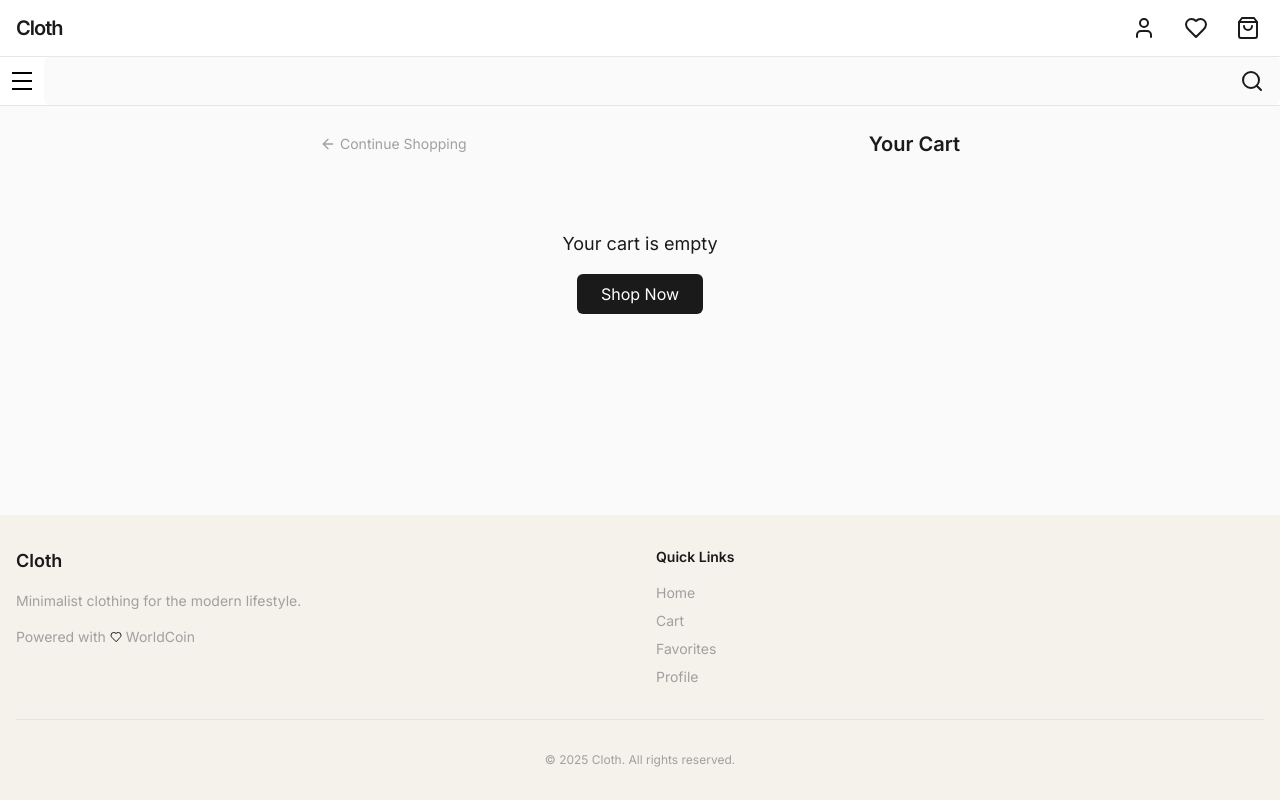
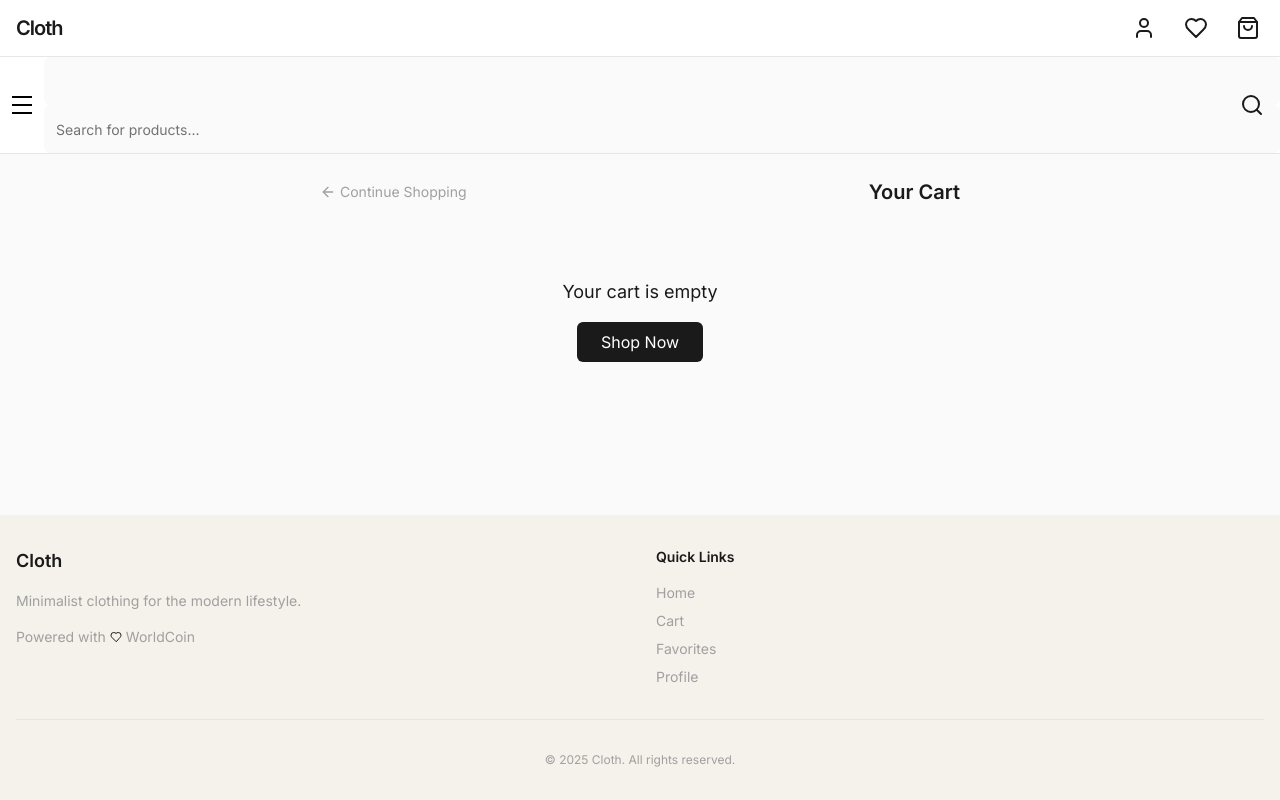
Before and after one commit to CLOTH-WLD/cloth-frontend, a React (Vite) app: page /cart in a window 1280 px wide. Built offline with nearby package versions, Linux system fonts and the light colour scheme.

Commit message:
Add search placeholder
Add a search placeholder to the navbar.

```diff
--- a/src/components/Navbar.tsx
+++ b/src/components/Navbar.tsx
@@ -48,6 +48,13 @@ const Navbar: React.FC = () => {
 
           <div className="flex-1 relative">
             <SearchDrawer triggerRef={searchInputRef} />
+            <Input
+              ref={searchInputRef}
+              placeholder="Search for products..."
+              readOnly
+              className="h-12 w-full border-0 focus-visible:ring-0 focus-visible:ring-offset-0 pr-12 cursor-pointer"
+              onClick={() => searchInputRef.current?.click()}
+            />
             <div className="absolute right-4 top-1/2 transform -translate-y-1/2 pointer-events-none">
               <Search className="w-6 h-6" />
             </div>
```
